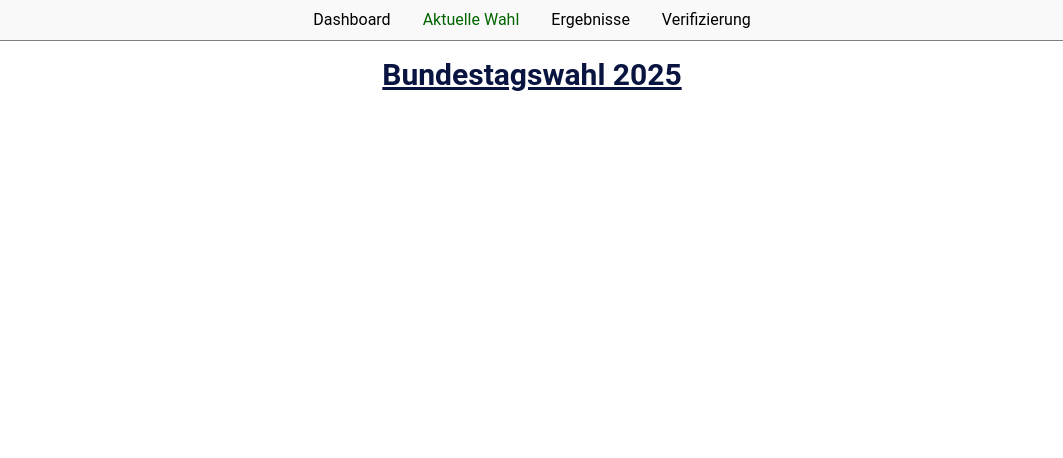
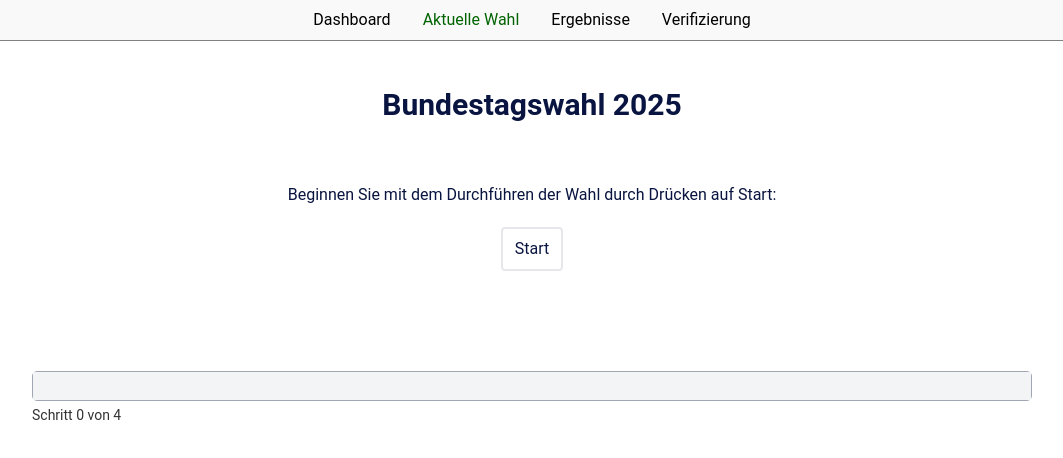
Before and after one commit to nilsgnh/PBO-Wahlplattform, a Vue app in the folder wahlapp/: page /bundestagswahl-2025 in a window 1280 px wide. Shown: the top 458 px of the page, without its empty margins (108-1171 px from the left). Built offline with nearby package versions, Linux system fonts and the light colour scheme.

Commit message:
Anfänge von Benutzeroberfläche vom Wahlprozess

```diff
--- /dev/null
+++ b/wahlapp/src/components/ErststimmeComponent.vue
@@ -0,0 +1,7 @@
+<template>
+  <StimmeComponent stimme="Erststimme" />
+</template>
+
+<script setup>
+import StimmeComponent from "@/components/Stimmecomponent.vue";
+</script>
--- /dev/null
+++ b/wahlapp/src/components/ParteiboxComponent.vue
@@ -0,0 +1,44 @@
+<template>
+  <div id="parteibox">
+    <input type="radio" @click="handleClick" :name="radioname" :id="num">
+    <div class="font-bold p-5">{{ partei }}</div>
+    <p>{{ text }}</p>
+    <p>{{ num }}</p>
+  </div>
+</template>
+
+<script setup>
+import { defineProps } from "vue";
+
+// Props
+const props = defineProps({
+  partei: String,
+  text: String,
+  num: Number,
+  radioname: String,
+  onClick: Function,
+});
+
+// Methods
+const handleClick = () => {
+  if (props.onClick) {
+    props.onClick();
+  }
+};
+</script>
+
+<style scoped>
+#parteibox {
+  display: flex;
+  flex-direction: row;
+  justify-content: center;
+  align-items: center;
+  width: 100%;
+  height: 100%;
+  background-color: #f3f4f6;
+  border-radius: 20px;
+  padding: 10px;
+  margin: 10px;
+  cursor: pointer;
+}
+</style>
--- /dev/null
+++ b/wahlapp/src/components/StimmeComponent.vue
@@ -0,0 +1,78 @@
+<template>
+  <p> Sie haben eine Stimme ({{ stimme }}): </p>
+  <div class="flex flex-row" id="wahl">
+    <form>
+      <ParteiboxComponent
+        v-for="partei in parteien"
+        :key="partei.id"
+        :partei="partei.name"
+        :text="partei.text"
+        :num="partei.num"
+        :radioname="stimme"
+        @onClick="handleClick"
+      />
+    </form>
+  </div>
+</template>
+
+<script setup>
+import { reactive, defineProps } from "vue";
+import ParteiboxComponent from "@/components/ParteiboxComponent.vue";
+
+// Props
+defineProps({
+  stimme: String,
+});
+
+const parteien = reactive([
+  {
+    id: 1,
+    name: "CDU",
+    text: "Christlich Demokratische Union",
+    num: 1,
+  },
+  {
+    id: 2,
+    name: "SPD",
+    text: "Sozialdemokratische Partei Deutschlands",
+    num: 2,
+  },
+  {
+    id: 3,
+    name: "Grüne",
+    text: "Bündnis 90/Die Grünen",
+    num: 3,
+  },
+  {
+    id: 4,
+    name: "FDP",
+    text: "Freie Demokratische Partei",
+    num: 4,
+  },
+  {
+    id: 5,
+    name: "Linke",
+    text: "Die Linke",
+    num: 5,
+  },
+  {
+    id: 6,
+    name: "AfD",
+    text: "Alternative für Deutschland",
+    num: 6,
+  },
+]);
+
+// Methods
+const handleClick = () => {
+  console.log("clicked");
+};
+</script>
+
+<style>
+#wahl {
+  padding: 10px;
+  justify-content: center;
+  align-items: center;
+}
+</style>
--- /dev/null
+++ b/wahlapp/src/components/ZweitstimmeComponent.vue
@@ -0,0 +1,7 @@
+<template>
+  <StimmeComponent stimme="Zweitstimme" />
+</template>
+
+<script setup>
+import StimmeComponent from "@/components/Stimmecomponent.vue";
+</script>
--- a/wahlapp/src/views/WahlView.vue
+++ b/wahlapp/src/views/WahlView.vue
@@ -1,17 +1,160 @@
 <template>
   <div id="wahl">
-    <h1 class="text-3xl font-bold underline">Bundestagswahl 2025</h1>
+    <h1 class="text-3xl font-bold p-5">Bundestagswahl 2025</h1>
+    <div v-if="start" class="start-container">
+      <p>Beginnen Sie mit dem Durchführen der Wahl durch Drücken auf Start:</p>
+      <button @click="getStarted()" class="rounded p-2 pl-3 pr-3 bg-darkgreen-200 border-2 hover:bg-gray-300 transition duration-200 ease-in-out">
+        Start
+      </button>
+    </div>
+    <div v-if="erststimme" class="stimmdiv">
+      <ErststimmeComponent />
+      <button @click="gettoStart()" class="rounded p-2 pl-3 pr-3 bg-darkgreen-200 border-2 hover:bg-gray-300 transition duration-200 ease-in-out">
+        Zurück
+      </button>
+      <button @click="getErststimme()" class="rounded p-2 pl-3 pr-3 bg-darkgreen-200 border-2 hover:bg-gray-300 transition duration-200 ease-in-out">
+        Weiter
+      </button>
+    </div>
+    <div v-if="zweitstimme" class="stimmdiv">
+      <ZweitstimmeComponent />
+      <button @click="gettoErststimme()" class="rounded p-2 pl-3 pr-3 bg-darkgreen-200 border-2 hover:bg-gray-300 transition duration-200 ease-in-out">
+        Zurück
+      </button>
+    </div>
   </div>
+
+  <!-- Progressbar einfügen -->
+  <section id="wahlfortschritt">
+    <div class="progress-wrapper">
+      <progress :value="fortschritt" max="4"></progress>
+      <span class="progress-text">Schritt {{fortschritt}} von 4</span>
+    </div>
+  </section>
 </template>
 
-<style>
+<script setup>
+import {ref} from "vue";
+import ErststimmeComponent from "@/components/ErststimmeComponent.vue";
+import ZweitstimmeComponent from "@/components/ZweitstimmeComponent.vue";
+
+const start = ref(true);
+const erststimme = ref(false);
+const zweitstimme = ref(false);
+const fortschritt = ref(0);
+
+function getStarted(){
+  this.erststimme = true;
+  this.start = false;
+  this.fortschritt = 1;
+}
+
+function gettoStart(){
+  this.erststimme = false;
+  this.start = true;
+  this.fortschritt = 0;
+}
+
+function getErststimme(){
+  this.erststimme = false;
+  this.zweitstimme = true;
+  this.fortschritt = 2;
+}
+
+function gettoErststimme(){
+  this.erststimme = true;
+  this.zweitstimme = false;
+  this.fortschritt = 1;
+}
+
+
+</script>
+
+<style scoped>
+h1 {
+  text-align: center;
+  padding-bottom: 10px;
+}
+
 #wahl {
   display: flex;
+  flex-direction: column;
   justify-content: center;
   align-items: center;
   height: 100%;
+  text-align: center;
 }
-@media (min-width: 1024px) {
 
+.start-container {
+  display: flex;
+  flex-direction: column;
+  justify-content: center;
+  align-items: center;
+  text-align: center;
+  gap: 20px;
+  padding-top: 50px;
+  padding-bottom: 50px;
+  max-height: 300px;
 }
+
+.progress-wrapper {
+  display: flex;
+  flex-direction: column;
+  align-items: center;
+  position: relative;
+  width: 100%;
+  max-width: 1000px;
+}
+
+progress {
+  width: 100%;
+  height: 30px;
+  margin-top: 20px;
+  border: 1px solid #9ca3aff3;
+  border-radius: 5px;
+}
+
+progress::-webkit-progress-bar {
+  background-color: #f3f4f6;
+}
+
+progress::-webkit-progress-value {
+  background-color: #9ca3aff3;
+}
+
+progress::-moz-progress-bar {
+  background-color: #9ca3aff3;
+}
+
+progress::-ms-fill {
+  background-color: #9ca3aff3;
+}
+
+.progress-text {
+  position: absolute;
+  bottom: -25px; /* Abstand unterhalb der Progress-Bar */
+  left: 0; /* Text unten links platzieren */
+  font-size: 14px;
+  color: #333;
+}
+
+#wahlfortschritt {
+  margin-top: 20px;
+  margin-bottom: 20px;
+  display: flex;
+  justify-content: center;
+}
+
+.stimmdiv {
+  padding-top: 20px;
+  padding-bottom: 10px;
+  max-width: 1000px;
+  justify-content: center;
+  align-items: center;
+}
+
+.stimmdiv button {
+  margin-top: 20px;
+}
+
 </style>
```
